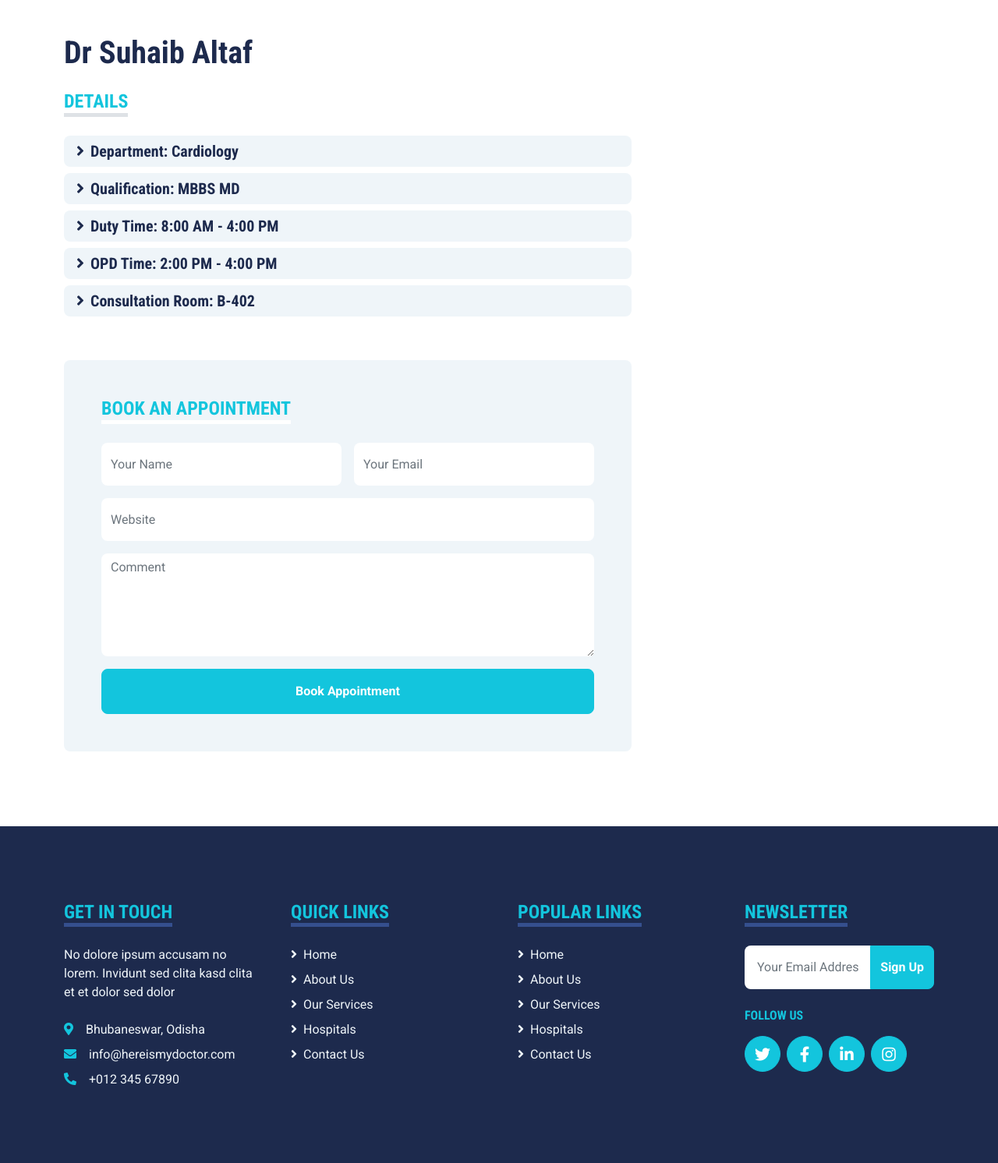
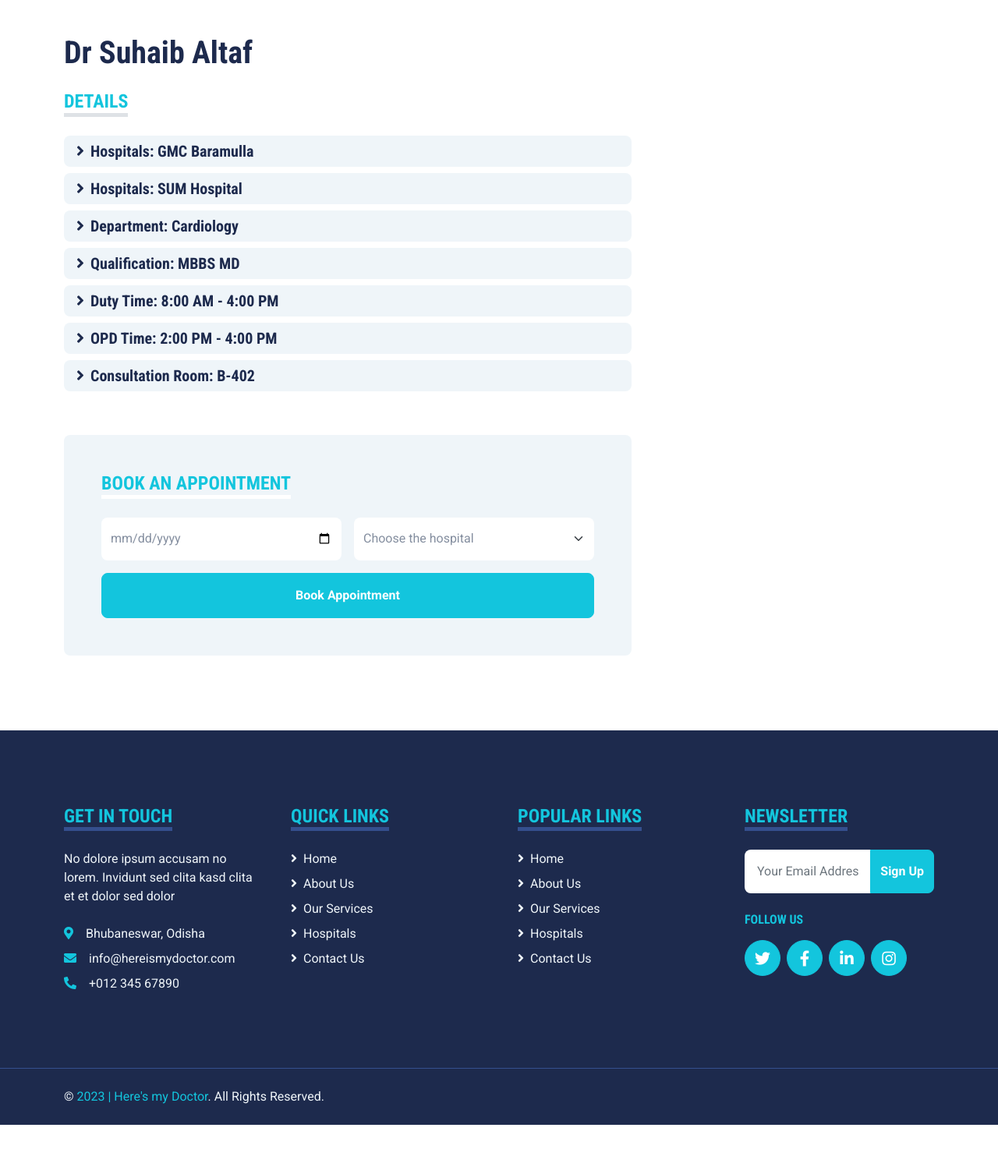
Before and after one commit to musaib-js/hereismydoctor, a Django app: page /medicare/doctors/1/ in a window 1280 px wide. Shown: the part 635-2127 px from the top of the page at 78% size. After the commit the page ends 2078 px from the top, so only its background shows below. Run offline with Django 4.2, Linux system fonts and the light colour scheme; data comes from the database, SQL or seed files in the repository; both versions use the stored data as it was after the commit; some libraries are stand-ins or nearby versions.

Commit message:
morning commit

```diff
--- a/hereismydoctor/settings.py
+++ b/hereismydoctor/settings.py
@@ -107,7 +107,7 @@
 
 AUTH_USER_MODEL = 'hospitals.User'
 
-LOGIN_URL = 'login'
+LOGIN_URL = '/medicare/login'
 
 LOGOUT_URL = 'logout'
 
--- a/hospitals/models.py
+++ b/hospitals/models.py
@@ -91,13 +91,14 @@
     aadhar_number = models.IntegerField()
 
     def __str__(self):
-        return self.name
+        return self.full_name
 
 class Appointment(models.Model):
-    patient = models.ForeignKey(User, on_delete=models.CASCADE)
+    patient = models.ForeignKey(Patient, on_delete=models.CASCADE)
     doctor = models.ForeignKey(Doctor, on_delete=models.CASCADE)
+    hospital = models.ForeignKey(Hospital, on_delete=models.CASCADE, blank=True, null=True)
     date = models.DateField()
     is_approved = models.BooleanField(default=False)
 
     def __str__(self):
-        return self.patient
+        return str(self.patient)
--- a/hospitals/urls.py
+++ b/hospitals/urls.py
@@ -6,6 +6,7 @@
 urlpatterns = [
     path('patientsignup/', views.PatientSignup, name = "Patient Signup"),
     path('login/', views.handleLogin, name = "Login"),
+    path('logout/', views.handleLogout, name = "Logout"),
     path('create-patient-profile/', views.createProfile, name = "Patient Profile"),
     path('hospitals/', views.hospitals, name = "hospitals"),
     path('hospitals/<int:pk>/', views.hospitaldetails, name = "hospitaldetails"),
@@ -14,4 +15,6 @@
     path('add-doctor/', views.addDoctor, name = "addDoctor"),
     path('search-doctor/', views.doctorSearch, name = "search-doctor"),
     path('search-hospital/', views.hospitalSearch, name = "search-hospital"),
+    path('appointment-booking/', views.appointmentBooking, name = "appointment"),
+    path('our-appointments/', views.appointments, name = "appointments"),
 ]
--- a/hospitals/views.py
+++ b/hospitals/views.py
@@ -1,5 +1,5 @@
 from django.shortcuts import render, redirect
-from .models import User, Hospital, Patient, Doctor
+from .models import User, Hospital, Patient, Doctor, Appointment
 from django.contrib import messages
 from django.http import HttpResponse
 from django.contrib.auth import authenticate, login, logout
@@ -130,3 +130,31 @@
         messages.warning(request, "No search results found. Please refine your query.")
     context={'allHospitals': allHospitals, 'query': query}
     return render(request, 'hospitalsearch.html', context)
+
+@login_required
+def appointmentBooking(request):
+    if request.user.is_authenticated:
+        if request.method == "POST":
+            date = request.POST['date']
+            doctor = request.POST.get('doctor')
+            hospital = request.POST['hospital']
+            hospital_instance = Hospital.objects.get(name = hospital)
+            doctor_instance = Doctor.objects.get(pk = doctor)
+            patient = Patient.objects.filter(user = request.user)[0]
+            newAppointment = Appointment(patient = patient, date = date, doctor = doctor_instance, hospital = hospital_instance)
+            newAppointment.save()
+            messages.success(request, "Appointment Booked Successfully. Kindly wait for confirmation")
+            return redirect('/')
+        else:
+            return redirect('/medicare/login')
+
+def appointments(request):
+    hospital = Hospital.objects.get(user = request.user)
+    appointments = Appointment.objects.filter(hospital = hospital)
+    print(appointments)
+    context = {'appointments': appointments}
+    return render(request, 'hospitalappointments.html', context)
+
+def handleLogout(request):
+    logout(request)
+    return redirect('/medicare/login')
--- a/templates/doctordetail.html
+++ b/templates/doctordetail.html
@@ -12,6 +12,9 @@
                 <div class="mb-5">
                     <h4 class="d-inline-block text-primary text-uppercase border-bottom border-5 mb-4">Details</h4>
                     <div class="d-flex flex-column justify-content-start">
+                        {% for x in hospitals %}
+                        <a class="h5 bg-light rounded py-2 px-3 mb-2"><i class="fa fa-angle-right me-2"></i>Hospitals: {{x}}</a>
+                        {% endfor %}
                         <a class="h5 bg-light rounded py-2 px-3 mb-2"><i class="fa fa-angle-right me-2"></i>Department: {{doctor.department}}</a>
                         <a class="h5 bg-light rounded py-2 px-3 mb-2"><i class="fa fa-angle-right me-2"></i>Qualification: {{doctor.qualification}}</a>
                         <a class="h5 bg-light rounded py-2 px-3 mb-2"><i class="fa fa-angle-right me-2"></i>Duty Time: {{doctor.duty_time}}</a>
@@ -24,19 +27,24 @@
             <!-- Comment Form Start -->
             <div class="bg-light rounded p-5">
                 <h4 class="d-inline-block text-primary text-uppercase border-bottom border-5 border-white mb-4">Book an Appointment</h4>
-                <form>
+                <form method = "POST" action = "/medicare/appointment-booking/">
+                    {% csrf_token %}
                     <div class="row g-3">
                         <div class="col-12 col-sm-6">
-                            <input type="text" class="form-control bg-white border-0" placeholder="Your Name" style="height: 55px;">
+                            <input type="date" name = "date" class="form-control bg-white border-0" placeholder="Select Date" style="height: 55px;">
                         </div>
                         <div class="col-12 col-sm-6">
-                            <input type="email" class="form-control bg-white border-0" placeholder="Your Email" style="height: 55px;">
+                            <select name = "hospital" class="form-select bg-white border-0" style="height: 55px;">
+                                <option selected>Choose the hospital</option>
+                                {% for x in hospitals %}
+                                <option value="{{x}}">{{x}}</option>
+                                {% endfor %}
+                            </select>
                         </div>
-                        <div class="col-12">
-                            <input type="text" class="form-control bg-white border-0" placeholder="Website" style="height: 55px;">
-                        </div>
-                        <div class="col-12">
-                            <textarea class="form-control bg-white border-0" rows="5" placeholder="Comment"></textarea>
+                    </div>
+                        <div class="row g-3">
+                        <div class="col-12 col-sm-6">
+                            <input  type="hidden" name = "doctor" class="form-control bg-white border-0" placeholder="Doctor" style="height: 55px;" value = "{{doctor.id}}">
                         </div>
                         <div class="col-12">
                             <button class="btn btn-primary w-100 py-3" type="submit">Book Appointment</button>
--- a/templates/hospitaldashboard.html
+++ b/templates/hospitaldashboard.html
@@ -22,6 +22,7 @@
         <!-- Sidebar Start -->
         <div class="col-lg-4">
             <!-- Category Start -->
+            <a href = "/medicare/our-appointments"><button class="btn btn-primary w-100 py-3 my-4" type="submit">View Appointments</button></a>
             <div class="mb-5">
                 <h4 class="d-inline-block text-primary text-uppercase border-bottom border-5 mb-4">Departments</h4>
                 <div class="d-flex flex-column justify-content-start">
@@ -34,6 +35,7 @@
         </div>
         <!-- Sidebar End -->
     </div>
+    <h1 class = "my-2">Duty Chart</h1>
     <table class="table table-bordered table-dark" style = " display: block; overflow: auto;">
         <thead>
           <tr>
--- a/templates/index.html
+++ b/templates/index.html
@@ -56,7 +56,7 @@
                         <h5 class="d-inline-block text-primary text-uppercase border-bottom border-5">About Us</h5>
                         <h1 class="display-4">Here's my Doctor</h1>
                     </div>
-                    <p>Tempor erat elitr at rebum at at clita aliquyam consetetur. Diam dolor diam ipsum et, tempor voluptua sit consetetur sit. Aliquyam diam amet diam et eos sadipscing labore. Clita erat ipsum et lorem et sit, sed stet no labore lorem sit. Sanctus clita duo justo et tempor consetetur takimata eirmod, dolores takimata consetetur invidunt magna dolores aliquyam dolores dolore. Amet erat amet et magna</p>
+                    <p>Here's my Doctor is a platform for patients as well as the hospitals. The patients can search for any hospital or any doctor across the country, view their duty chart and availability and even book appointments with them. The hospitals can add doctors, modify their duties and view their appointments and can approve or re-schedule them as well. It provides a vast number of services ranging from viewing the availability of doctors, appointment booking to booking ambulances in case of emergency situtations</p>
                     <div class="row g-3 pt-3">
                         <div class="col-sm-3 col-6">
                             <div class="bg-light text-center rounded-circle py-4">
```
Also changed, not shown: templates/hospitalappointments.html (added, +28 -0 lines), db.sqlite3, hospitals/migrations/0005_alter_appointment_patient.py (added), hospitals/migrations/0006_appointment_hospital.py (added).
